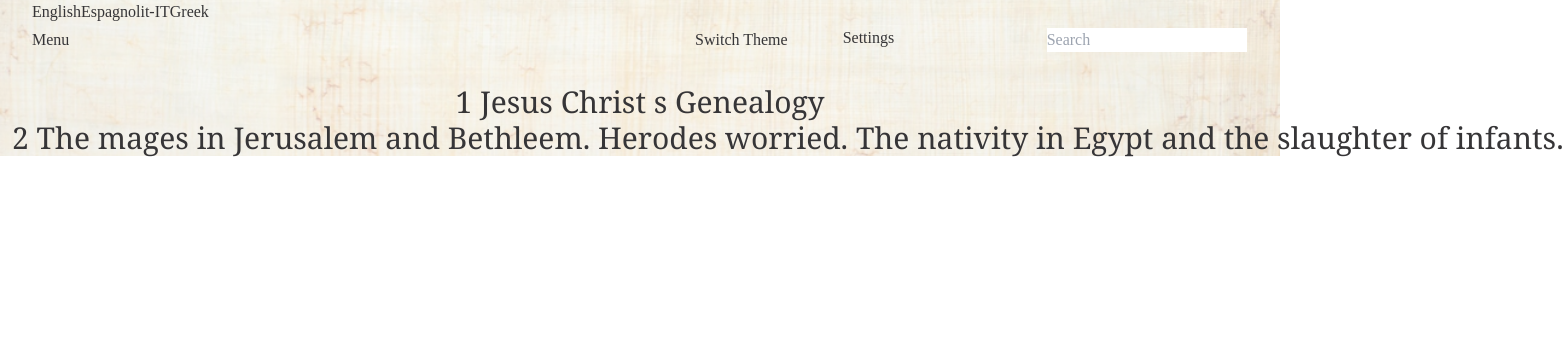
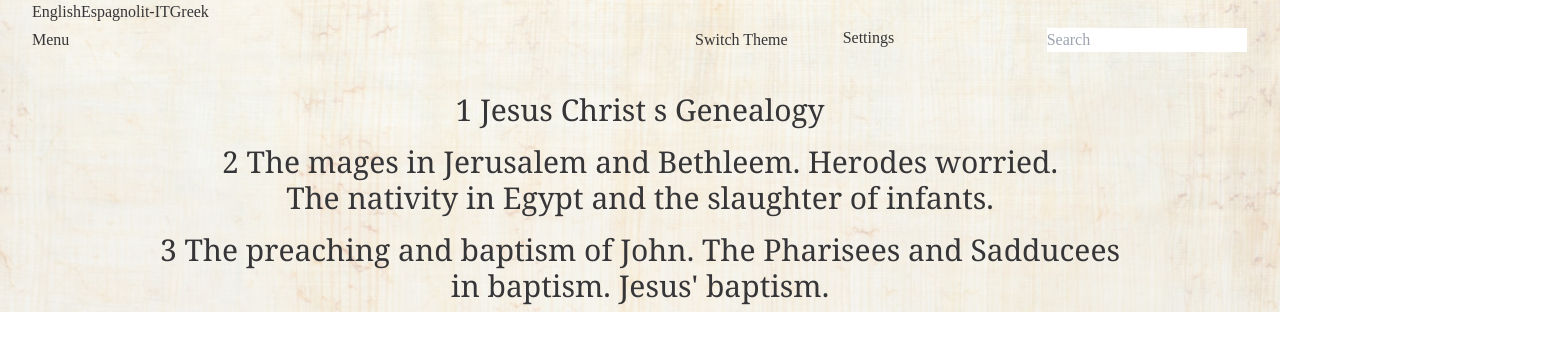
Before and after one commit to jojimanos/AlphaOmega, a Next.js app: page /chapmath in a window 1280 px wide. Shown: the top 350 px of the page, 1564 px wide, since content can reach past the window. Built offline with nearby package versions, Linux system fonts and the light colour scheme.

Commit message:
Additional Chapter titles

```diff
--- a/pages/assets/chap_data.json
+++ b/pages/assets/chap_data.json
@@ -3,26 +3,28 @@
   {
     "locale": "English",
     "title_1": "Jesus Christ s Genealogy",
-    "title_2": "The mages in Jerusalem and Bethleem. Herodes worried. The nativity in Egypt and the slaughter of infants.",
-    "title_3": "",
+    "title_2": "The mages in Jerusalem and Bethleem. Herodes worried.\nThe nativity in Egypt and the slaughter of infants.",
+    "title_3": "The preaching and baptism of John. The Pharisees and Sadducees\nin baptism. Jesus' baptism.",
     "title_4": "",
     "title_5": "",
     "title_6": "",
     "title_7": "",
     "title_8": "",
-    "link_1": "/chapmath1"
+    "link_1": "/chapmath1",
+    "link_2": "/chapmath2"
   },
   {
       "locale": "Greek",
       "title_1": "Ἡ Γενεαλογία τοῦ Ἰησοῦ Χριστοῦ",
       "title_2": "Οἱ μάγοι εἰς Ἰερουσαλὴμ καὶ Βηθλεέμ. Ἡ ταραχὴ τοῦ Ἡρώδου.\nἩ φυγὴ εἰς Αἴγυπτον καὶ ἡ σφαγὴ τῶν νηπίων.",
-      "title_3": "",
+      "title_3": "Τὸ κήρυγμα καὶ τὸ βάπτισμα τοῦ Ἰωάννου. Οἱ Φαρισαῖοι καὶ οἱ Σαδδουκαῖοι\nεἰς τὸ βάπτισμα. Ὁ Ἰησοῦς βαπτίζεται",
       "title_4": "",
       "title_5": "",
       "title_6": "",
       "title_7": "",
       "title_8": "",
-      "link_1": "/chapmath1"
+      "link_1": "/chapmath1",
+      "link_2": "/chapmath2"
     }
 ]
 }
--- /dev/null
+++ b/pages/chapmath2.jsx
@@ -0,0 +1,12 @@
+import React, {Component} from "react";
+
+class Chapmath2 extends Component {
+    state = {  }
+    render() {
+        return (
+            <div></div>
+        );
+    }
+}
+
+export default Chapmath2;
--- a/pages/components/chap_tem.jsx
+++ b/pages/components/chap_tem.jsx
@@ -4,14 +4,23 @@ function Chapmath_tem (props) {
 
     const {chapsets} = props
 
-    const {title_1, title_2, link_1} = chapsets
+    const {title_1, title_2, title_3, link_1, link_2} = chapsets
 
     return (
             <div className='text-center m-3 font-serif'>
                 <Link href={link_1}>
                     <div>
-                    <p className='text-3xl whitespace-pre'>1 {title_1}</p>
-                    <p className='text-3xl whitespace-pre'>2 {title_2}</p>
+                    <p className='text-3xl whitespace-pre py-2'>1 {title_1}</p>
+                    </div>
+                </Link>
+                <Link href={link_2}>
+                    <div>
+                    <p className='text-3xl whitespace-pre py-2'>2 {title_2}</p>
+                    </div>
+                </Link>
+                <Link href={link_2}>
+                    <div>
+                    <p className='text-3xl whitespace-pre py-2'>3 {title_3}</p>
                     </div>
                 </Link>
             </div>
```
